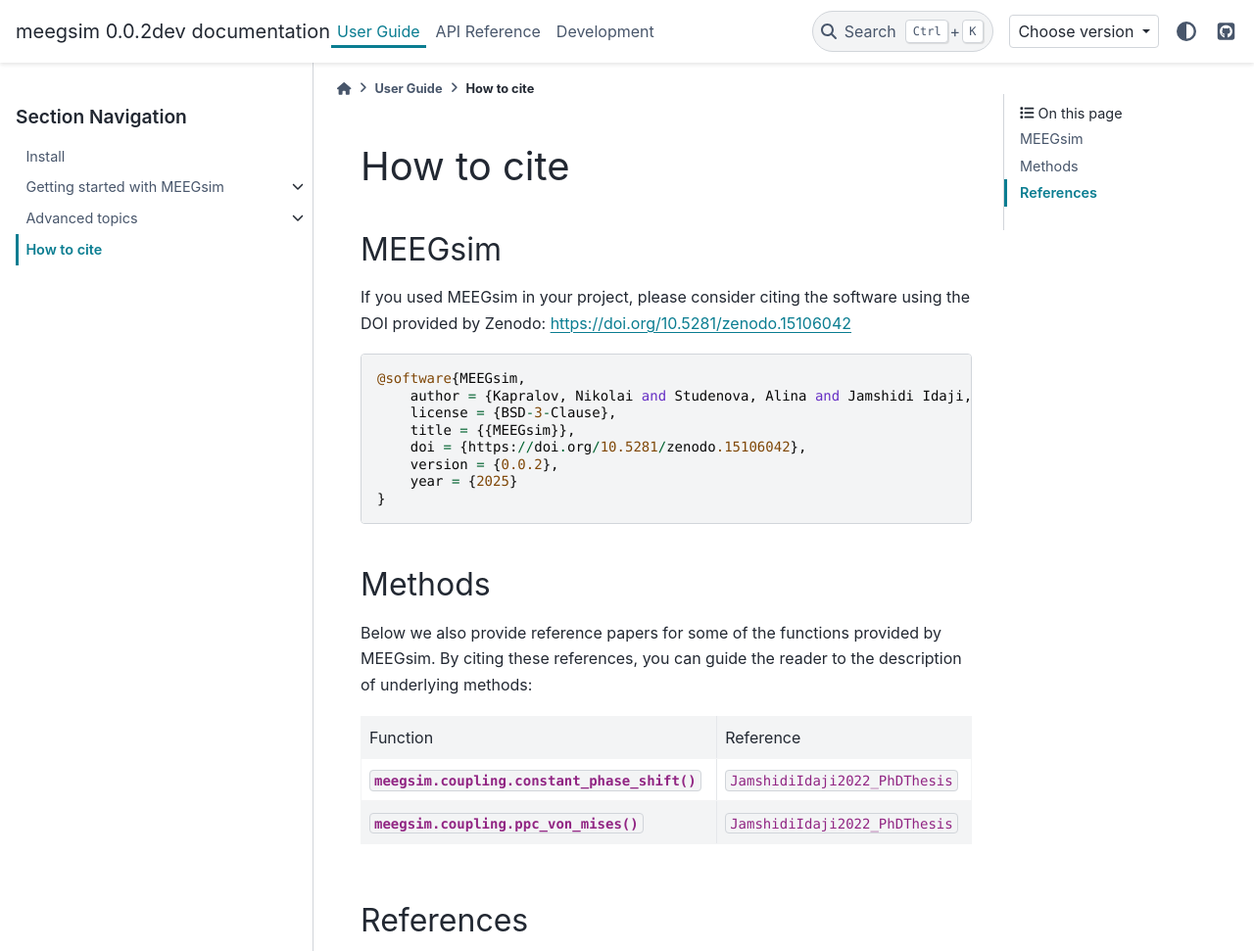
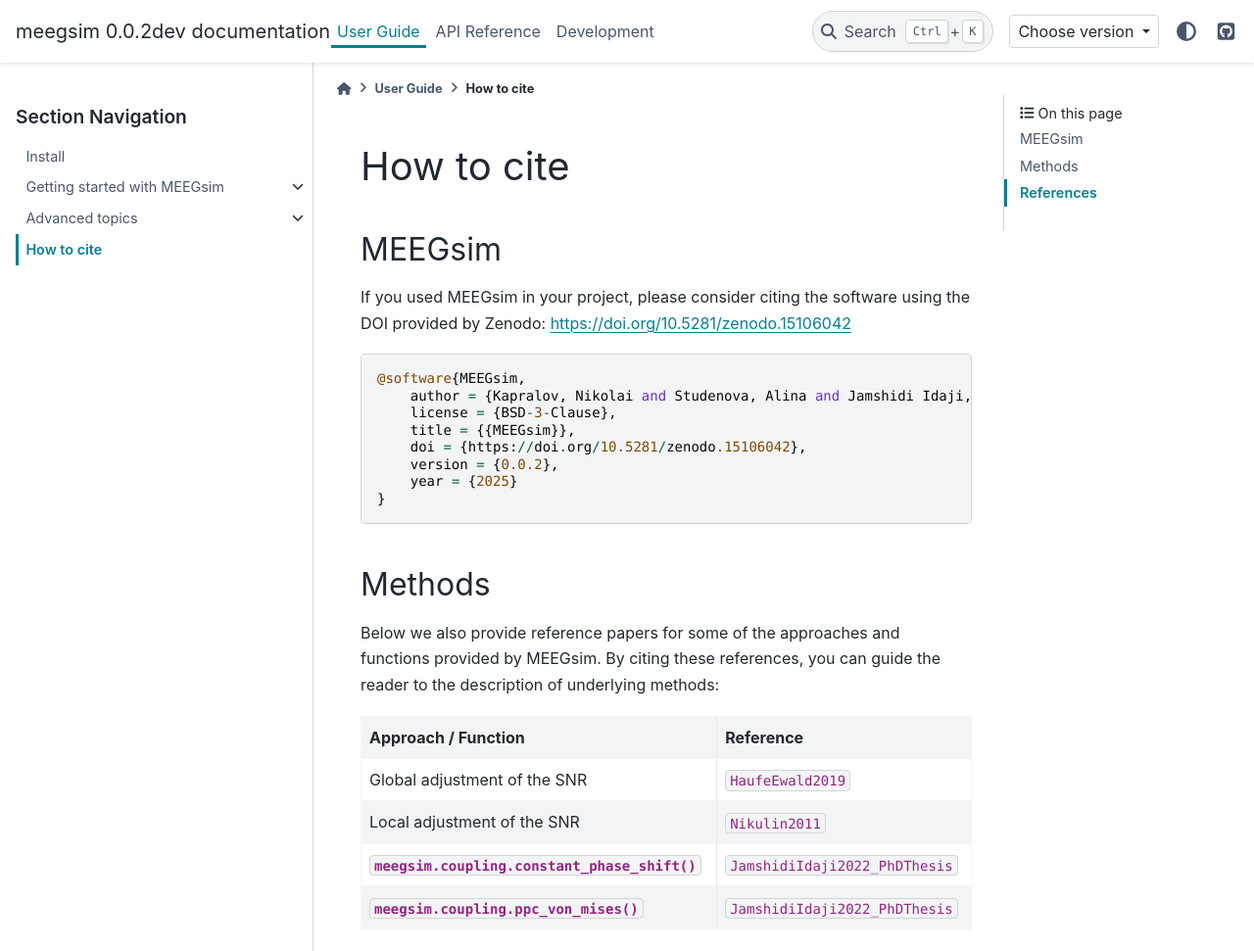
Before and after one commit to ctrltz/meegsim, a Sphinx documentation site: the page built from docs/user_guide/how_to_cite.rst, in a window 1280 px wide and 1336 px high, cut to the strip 0-971 px from the top of the window. Shown: the whole strip at 98% size. Built offline with Sphinx 7.4.7 and the PyData theme 0.15.4, drawn with Linux system fonts in a browser that asks for light colours; pages that are not in the unit, such as notebooks, are missing from menus; comment, search, counter and statistics services are not loaded; cross-references to code outside the pages are shown as plain code.

Commit message:
DOC: citations for SNR approaches

```diff
--- a/docs/user_guide/how_to_cite.rst
+++ b/docs/user_guide/how_to_cite.rst
@@ -21,11 +21,15 @@
 Methods
 -------
 
-Below we also provide reference papers for some of the functions provided by MEEGsim.
+Below we also provide reference papers for some of the approaches and functions provided by MEEGsim.
 By citing these references, you can guide the reader to the description of underlying methods:
 
 +--------------------------------------------------+------------------------------------------+
-| Function                                         | Reference                                |
+| **Approach / Function**                          | **Reference**                            |
++--------------------------------------------------+------------------------------------------+
+| Global adjustment of the SNR                     | :footcite:`HaufeEwald2019`               |
++--------------------------------------------------+------------------------------------------+
+| Local adjustment of the SNR                      | :footcite:`Nikulin2011`                  |
 +--------------------------------------------------+------------------------------------------+
 | :py:func:`meegsim.coupling.constant_phase_shift` | :footcite:`JamshidiIdaji2022_PhDThesis`  |
 +--------------------------------------------------+------------------------------------------+
```
